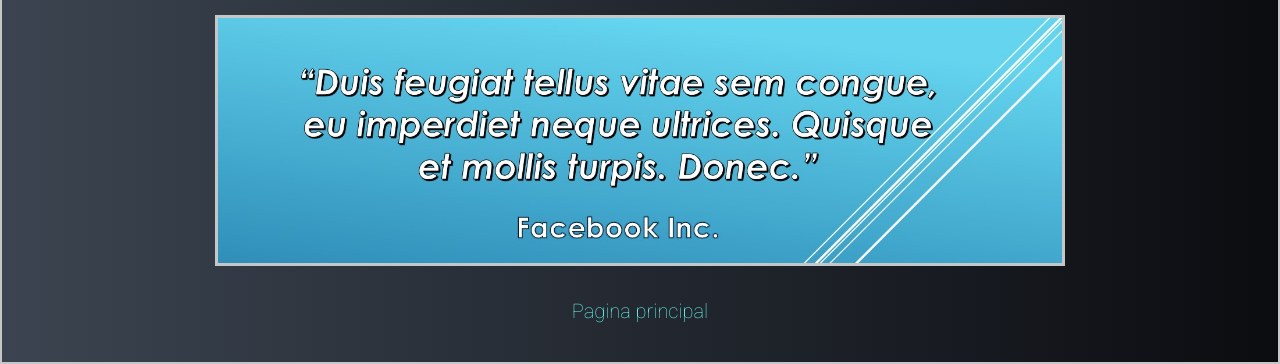
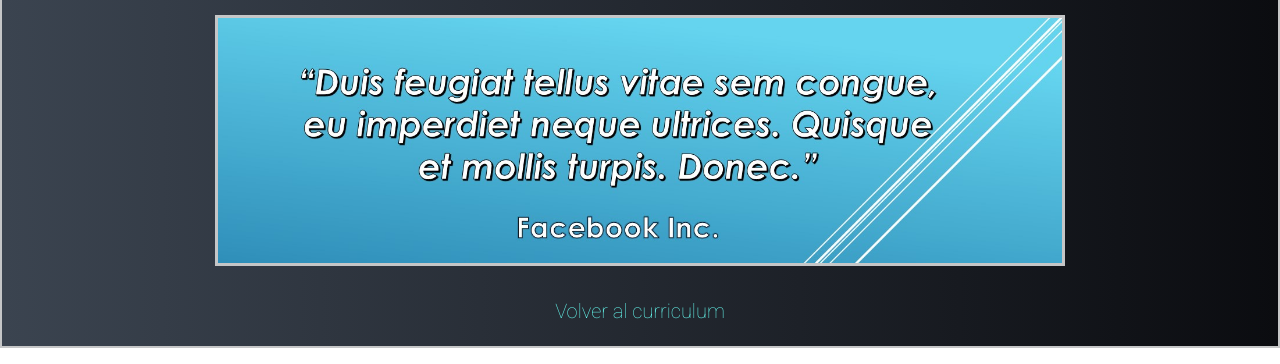
Before and after one commit to IvnMzk/CV-Ticmas, a plain HTML site: page portfolio.html in a window 1280 px wide. Shown: the part 806-1170 px from the top of the page. Drawn offline with nearby package versions, Linux system fonts and the light colour scheme.

Commit message:
corregidos hyperlinks

```diff
--- a/css/styles.css
+++ b/css/styles.css
@@ -165,12 +165,9 @@ label{
   padding-bottom: 5px;
   }
 
-.hyperlink{color: #66fcf1}
-
-a:link { text-decoration: none; }
-a:visited { text-decoration: none; }
-a:hover { text-decoration: none; }
-a:active { text-decoration: none; }
+.hyperlink{color: rgb(102, 252, 241)}
+.hyperlink:hover{color:rgba(102, 252, 241, .5)}
+.hyperlink:link { text-decoration: none; }
 
 
 h1{
--- a/portfolio.html
+++ b/portfolio.html
@@ -44,7 +44,7 @@
       <img src="imagenes/web1.jpg" alt="sitio web desarrollado">
     </div>
     <footer class="port-footer">
-      <a href="../index.html"><p class="hyperlink">Pagina principal</p></a>
+      <a href="../index.html" class="hyperlink">Volver al curriculum</a>
     </footer>
   </div>
   <script src="js/script.js"></script>
```
Also changed, not shown: index.html (+4 -3 lines).
